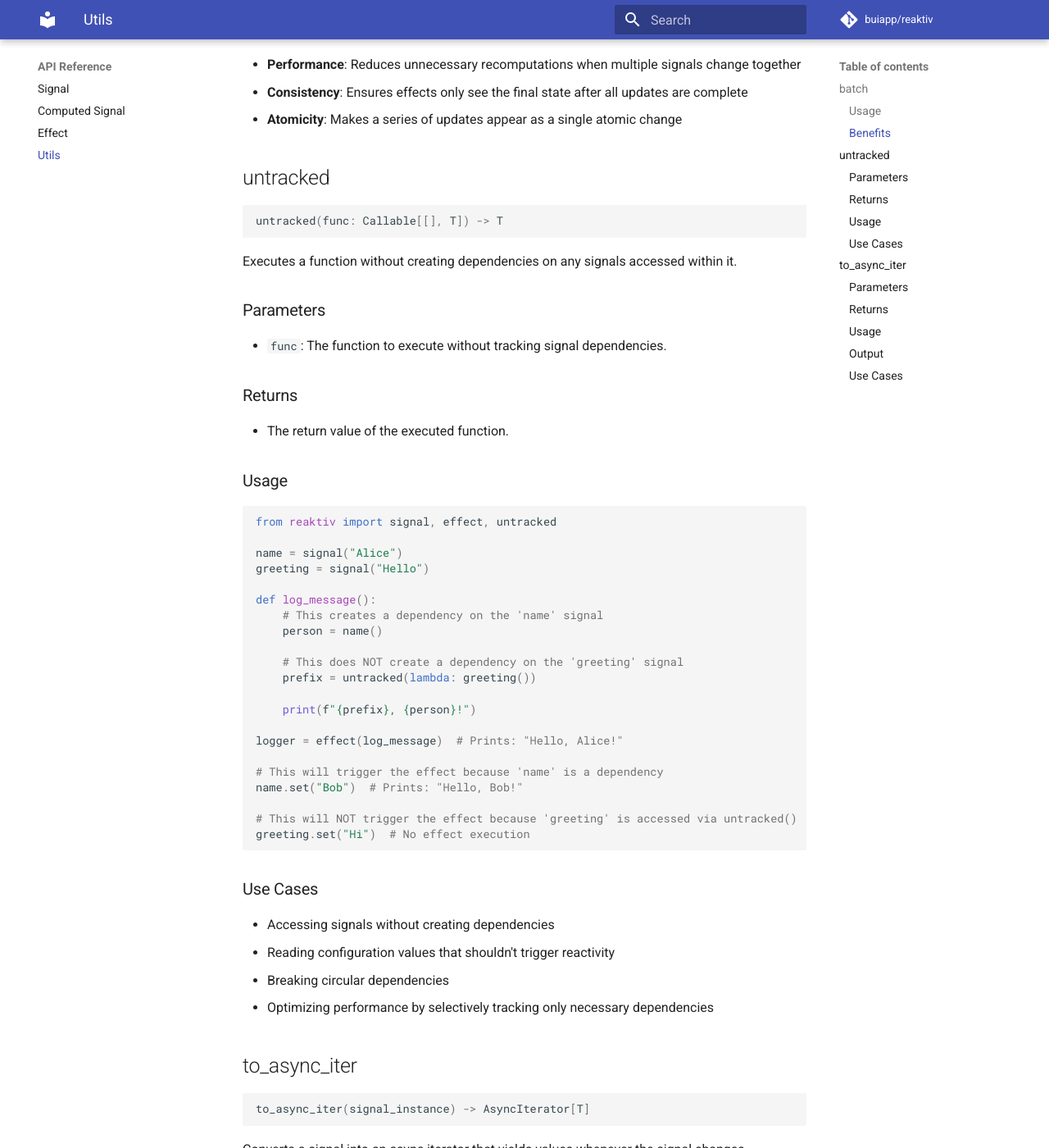
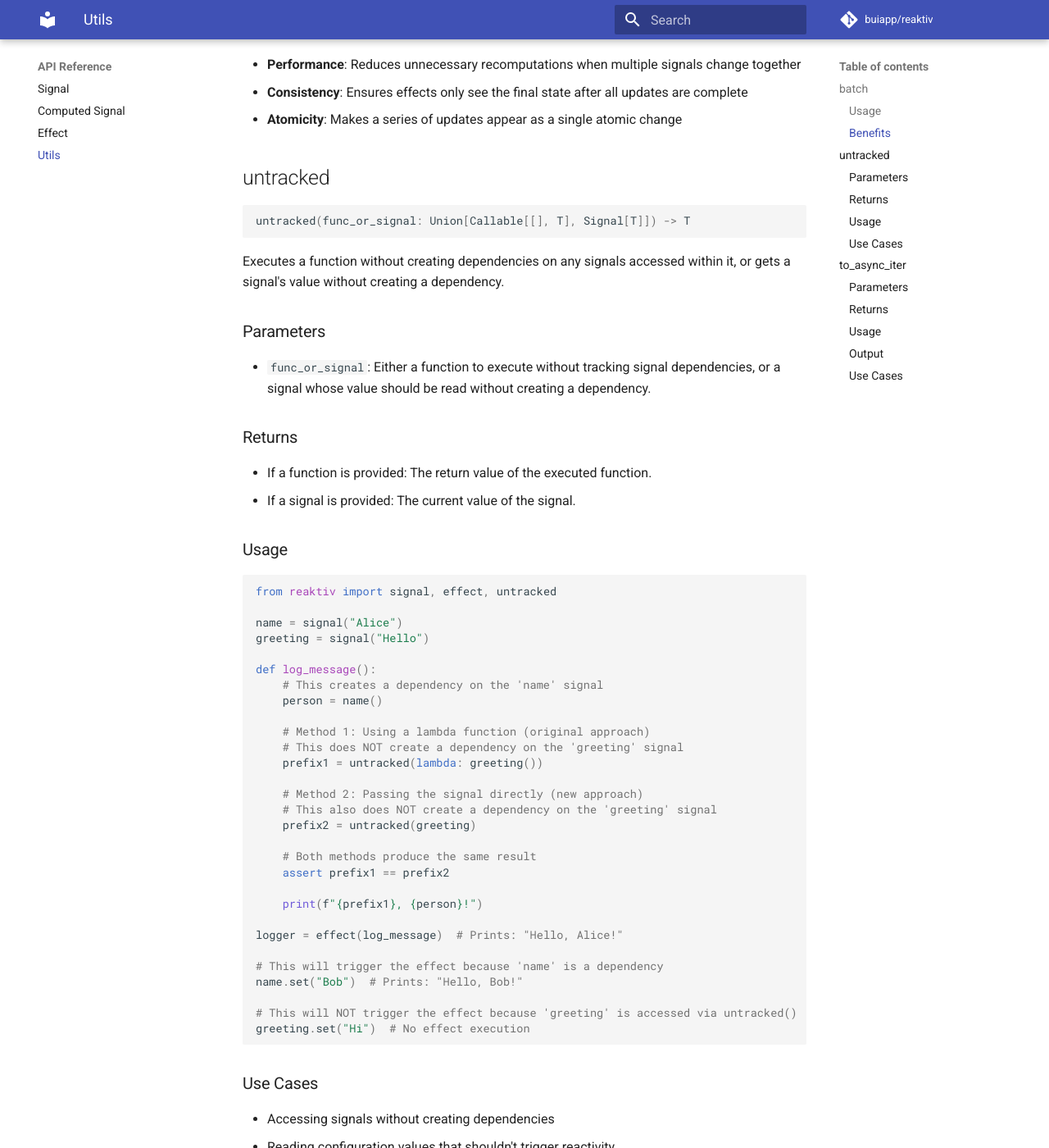
Before and after one commit to buiapp/reaktiv, an MkDocs documentation site: the page built from docs/api/utils.md, in a window 1280 px wide and 1400 px high, scrolled down 962 px. Shown: the whole window at 82% size. Built offline with MkDocs 1.6.1 and Material for MkDocs 9.7.7, drawn with Linux system fonts in a browser that asks for light colours; comment, search, counter and statistics services are not loaded.

Commit message:
docs: update documentation of untracked

````diff
--- a/docs/api/utils.md
+++ b/docs/api/utils.md
@@ -45,18 +45,19 @@ with batch():
 ## untracked
 
 ```python
-untracked(func: Callable[[], T]) -> T
+untracked(func_or_signal: Union[Callable[[], T], Signal[T]]) -> T
 ```
 
-Executes a function without creating dependencies on any signals accessed within it.
+Executes a function without creating dependencies on any signals accessed within it, or gets a signal's value without creating a dependency.
 
 ### Parameters
 
-- `func`: The function to execute without tracking signal dependencies.
+- `func_or_signal`: Either a function to execute without tracking signal dependencies, or a signal whose value should be read without creating a dependency.
 
 ### Returns
 
-- The return value of the executed function.
+- If a function is provided: The return value of the executed function.
+- If a signal is provided: The current value of the signal.
 
 ### Usage
 
@@ -70,10 +71,18 @@ def log_message():
     # This creates a dependency on the 'name' signal
     person = name()
 
+    # Method 1: Using a lambda function (original approach)
     # This does NOT create a dependency on the 'greeting' signal
-    prefix = untracked(lambda: greeting())
+    prefix1 = untracked(lambda: greeting())
 
-    print(f"{prefix}, {person}!")
+    # Method 2: Passing the signal directly (new approach)
+    # This also does NOT create a dependency on the 'greeting' signal
+    prefix2 = untracked(greeting)
+
+    # Both methods produce the same result
+    assert prefix1 == prefix2
+
+    print(f"{prefix1}, {person}!")
 
 logger = effect(log_message)  # Prints: "Hello, Alice!"
 
````
Also changed, not shown: docs/advanced-features.md (+1 -1 lines).
